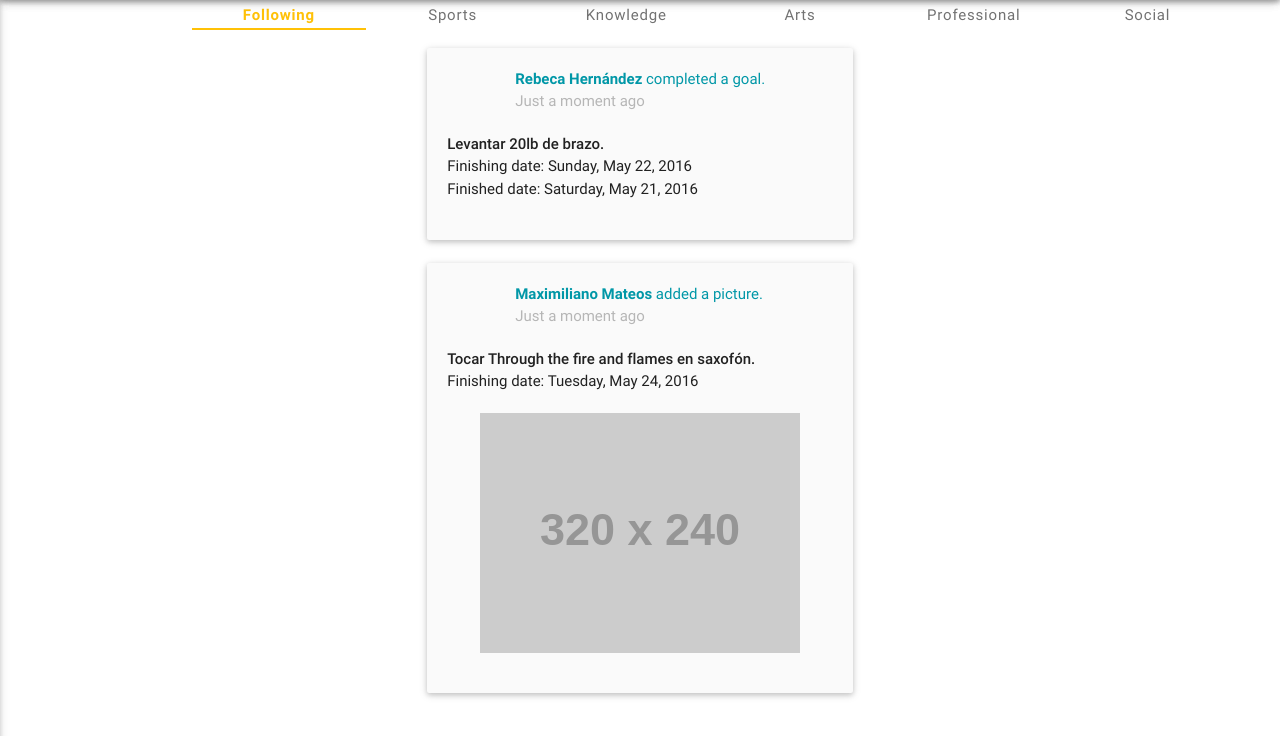
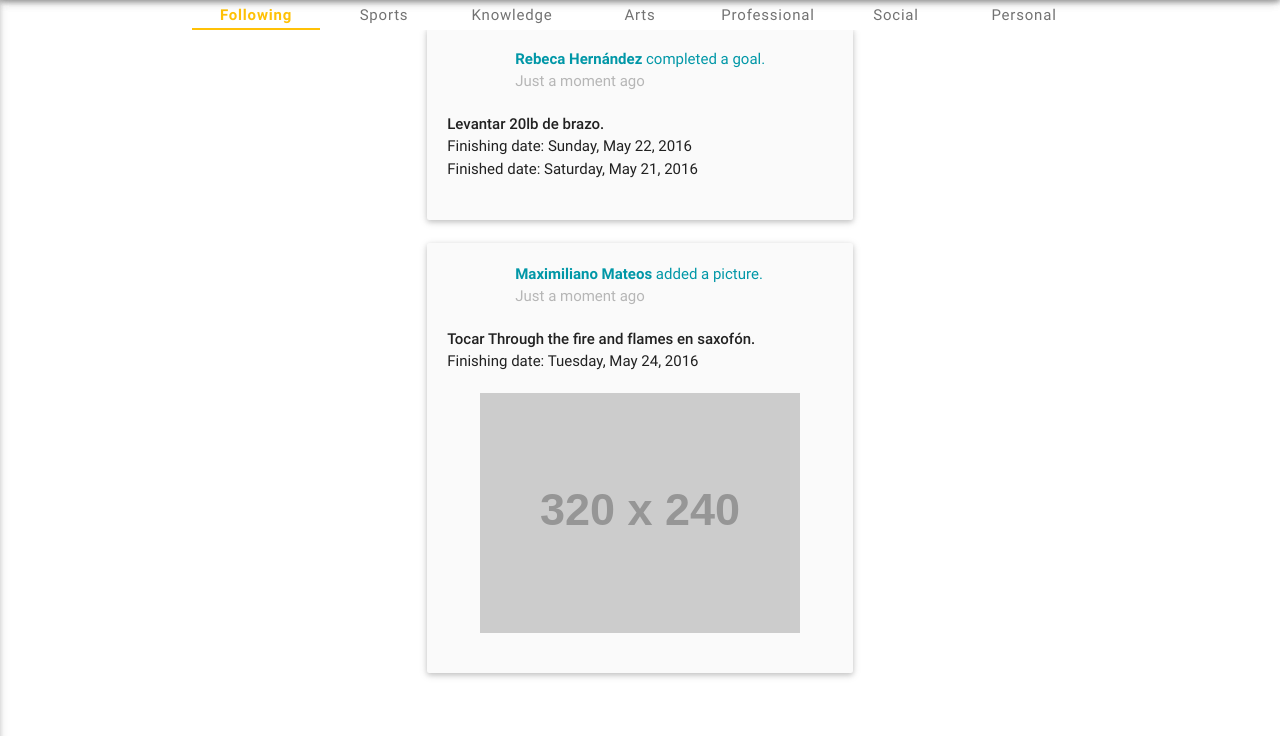
Before and after one commit to Rebecahz/stoneSteps, a PHP site: page /stoneSteps/ in a window 1280 px wide. Shown: the part 64-800 px from the top of the page. Run offline with PHP 8.4, Linux system fonts and the light colour scheme; grey boxes labelled with a size stand in for pictures from a placeholder-image service; some libraries are stand-ins or nearby versions.

Commit message:
Error en header de index
Cuando subí los cambios anteriores había un error y se movieron los
tabs, según yo ya está.

```diff
--- a/index.php
+++ b/index.php
@@ -2,41 +2,23 @@
 
 
 
-<!--<div class="container">
-	<div class="row">
-	    <div class="col s12 pinned">
-	      <ul class="tabs">
-	        <li class="tab col s2"><a class="active" href="#test1">Following</a></li>
-	        <li class="tab col s2"><a href="#test2">Sports</a></li>
-	        <li class="tab col s2"><a href="#test3">Knowledge</a></li>
-	        <li class="tab col s2"><a href="#test4">Arts</a></li>
-	        <li class="tab col s2"><a href="#test5">Professional</a></li>
-	        <li class="tab col s2"><a href="#test6">Social</a></li>
-	        <li class="tab col s2"><a href="#test7">Personal</a></li>
-	      </ul>
-	    </div>
-	</div>-->
-
 <div class="container">
-	<div class="row">
-		<div class="col s12">
-			<div class="container-90 pinned">
-				<div class="row">
-				    <div class="col s12">
-				      <ul class="tabs">
-				        <li class="tab col s2"><a class="active" href="#test1">Following</a></li>
-				        <li class="tab col s2"><a href="#test2">Sports</a></li>
-				        <li class="tab col s2"><a href="#test3">Knowledge</a></li>
-				        <li class="tab col s2"><a href="#test4">Arts</a></li>
-				        <li class="tab col s2"><a href="#test5">Professional</a></li>
-				        <li class="tab col s2"><a href="#test6">Social</a></li>
-				        <li class="tab col s2"><a href="#test7">Personal</a></li>
-				      </ul>
-				    </div>
-				</div>
+	<div class="container pinned">
+		<div class="row">
+			<div class="col s12">
+		        <ul class="tabs">
+			        <li class="tab col s1"><a class="active" href="#test1">Following</a></li>
+			        <li class="tab col s1"><a href="#test2">Sports</a></li>
+			        <li class="tab col s1"><a href="#test3">Knowledge</a></li>
+			        <li class="tab col s1"><a href="#test4">Arts</a></li>
+			        <li class="tab col s1"><a href="#test5">Professional</a></li>
+			        <li class="tab col s1"><a href="#test6">Social</a></li>
+			        <li class="tab col s1"><a href="#test7">Personal</a></li>
+		        </ul>
 			</div>
 		</div>
 	</div>
+
 	<div class="row">
 	</div>
 
```
